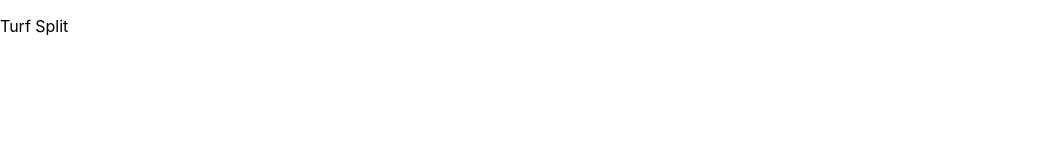
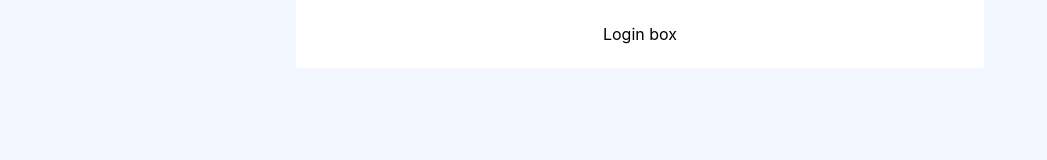
Before and after one commit to adarshbalu/turf-split, a React (Create React App) app: page /login in a window 1280 px wide. Shown: the top 160 px of the page, without its empty margins (0-1047 px from the left). Built offline with nearby package versions, Linux system fonts and the light colour scheme.

Commit message:
Add base routing to login and home

```diff
--- a/package.json
+++ b/package.json
@@ -42,5 +42,8 @@
       "last 1 firefox version",
       "last 1 safari version"
     ]
+  },
+  "devDependencies": {
+    "@types/react-router-dom": "^5.3.0"
   }
 }
--- a/src/App.tsx
+++ b/src/App.tsx
@@ -1,11 +1,19 @@
 import React from 'react';
-
+import LoginBox from './components/login/login';
+import { BrowserRouter as Router, Route, Switch } from 'react-router-dom'
 
 function App() {
   return (
-    <div>
-      <p>Turf Split</p>
-    </div>
+    <Router>
+      <Switch>
+
+        <Route exact path="/"><div>Home page</div></Route>
+        <Route path="/login">
+          <LoginBox />
+        </Route>
+
+      </Switch>
+    </Router>
   );
 }
 
--- /dev/null
+++ b/src/components/login/login.css
@@ -0,0 +1,8 @@
+.login-box {
+    width: 50%;
+    height: 50%;
+    margin: 0 auto;
+    padding: 1.5rem;
+    background-color: #fff;
+    text-align: center;
+}
--- /dev/null
+++ b/src/components/login/login.tsx
@@ -0,0 +1,16 @@
+import { FunctionComponent } from "react";
+import './login.css';
+interface LoginBoxProps {
+
+}
+
+const LoginBox: FunctionComponent<LoginBoxProps> = () => {
+
+    return (<>
+        <div className="login-box">
+            Login box
+        </div>
+    </>);
+}
+
+export default LoginBox;
--- a/src/index.css
+++ b/src/index.css
@@ -1,13 +1,16 @@
+html {
+    box-sizing: border-box;
+}
+
 body {
-  margin: 0;
-  font-family: -apple-system, BlinkMacSystemFont, 'Segoe UI', 'Roboto', 'Oxygen',
-    'Ubuntu', 'Cantarell', 'Fira Sans', 'Droid Sans', 'Helvetica Neue',
-    sans-serif;
-  -webkit-font-smoothing: antialiased;
-  -moz-osx-font-smoothing: grayscale;
+    margin: 0;
+    padding: 0;
+    font-family: -apple-system, BlinkMacSystemFont, 'Segoe UI', 'Roboto', 'Oxygen', 'Ubuntu', 'Cantarell', 'Fira Sans', 'Droid Sans', 'Helvetica Neue', sans-serif;
+    -webkit-font-smoothing: antialiased;
+    -moz-osx-font-smoothing: grayscale;
+    background-color: #F2F6FF;
 }
 
 code {
-  font-family: source-code-pro, Menlo, Monaco, Consolas, 'Courier New',
-    monospace;
+    font-family: source-code-pro, Menlo, Monaco, Consolas, 'Courier New', monospace;
 }
```
Also changed, not shown: 1 other file (tests, documents, lock files or other folders).
